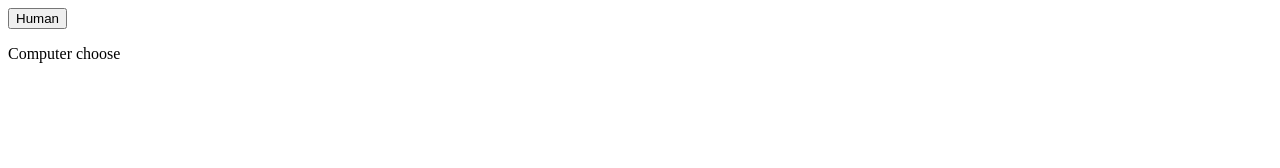
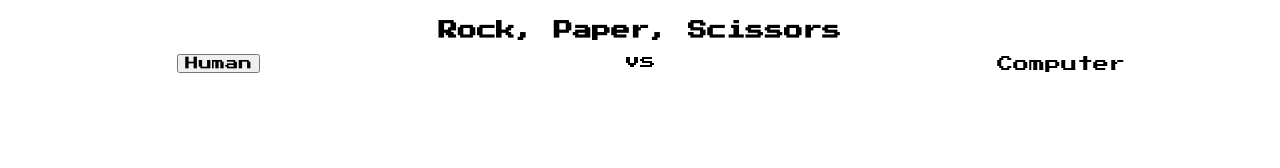
Before and after one commit to CarolaMarini/rock-paper-scissors, a website: page public/index.html in a window 1280 px wide. Drawn offline with nearby package versions, Linux system fonts and the light colour scheme.

Commit message:
WIP - Improves styles

```diff
--- a/public/index.html
+++ b/public/index.html
@@ -5,18 +5,29 @@
     <meta charset="UTF-8">
     <meta name="viewport" content="width=device-width, initial-scale=1.0">
     <meta http-equiv="X-UA-Compatible" content="ie=edge">
+    <link href="https://fonts.googleapis.com/css?family=Press+Start+2P&display=swap" rel="stylesheet">
     <link rel="stylesheet" type="text/css" href="style.css">
     <title>Rock Paper Scissors</title>
 </head>
 
 <body>
-    <button id="human">Human</button>
-    <span id="humanOpts" class="hidden">
-        <button id="rock">Rock</button>
-        <button id="paper">Paper</button>
-        <button id="scissors">Scissors</button>
-    </span>
-    <p> Computer choose</p><span id="computerChoice" class="hidden"></span>
+    <div class="container">
+        <h1 id="title">Rock, Paper, Scissors</h1>
+        <div class="player1">
+            <button id="human">Human</button>
+        </div>
+        <div id="humanOpts" class="hidden">
+            <button id="rock">Rock</button>
+            <button id="paper">Paper</button>
+            <button id="scissors">Scissors</button>
+        </div>
+        <span id="vs">vs</span>
+        <div class="player2">Computer</div>
+        <div id="computerChoice" class="hidden"></div>
+        <div class="result">
+            <p id="gameResult"></p>
+        </div>
+    </div>
     <script src="https://unpkg.com/axios/dist/axios.min.js"></script>
     <script src="script.js"></script>
 </body>
--- a/public/style.css
+++ b/public/style.css
@@ -1,3 +1,53 @@
 .hidden{
     display: none;
 }
+
+body{
+    font-family: 'press start 2p';
+    text-align: center;
+}
+
+#title{
+    text-align: center;
+    grid-area: title;
+    font-size: larger;
+}
+
+button{
+    font-family: 'press start 2p';
+}
+
+
+.container {
+    display: grid;
+    grid-template-columns: 1fr 1fr 1fr;
+    grid-template-rows: 1fr 0.5fr 1fr 1fr;
+    grid-template-areas:
+      "title title title"
+      "player1 vs player2"
+      "player1opts . computerChoice"
+      "result result result";
+}
+
+#vs{
+    grid-area: vs;
+}
+
+.player1 {
+    grid-area: player1;
+    align-self: center;
+}
+
+#humanOpts{
+    align-self: center;
+    grid-area: player1opts
+}
+
+#computerChoice{
+    grid-area: computerChoice;
+}
+
+.player2{
+    grid-area: player2;
+    align-self: center;
+}
```
